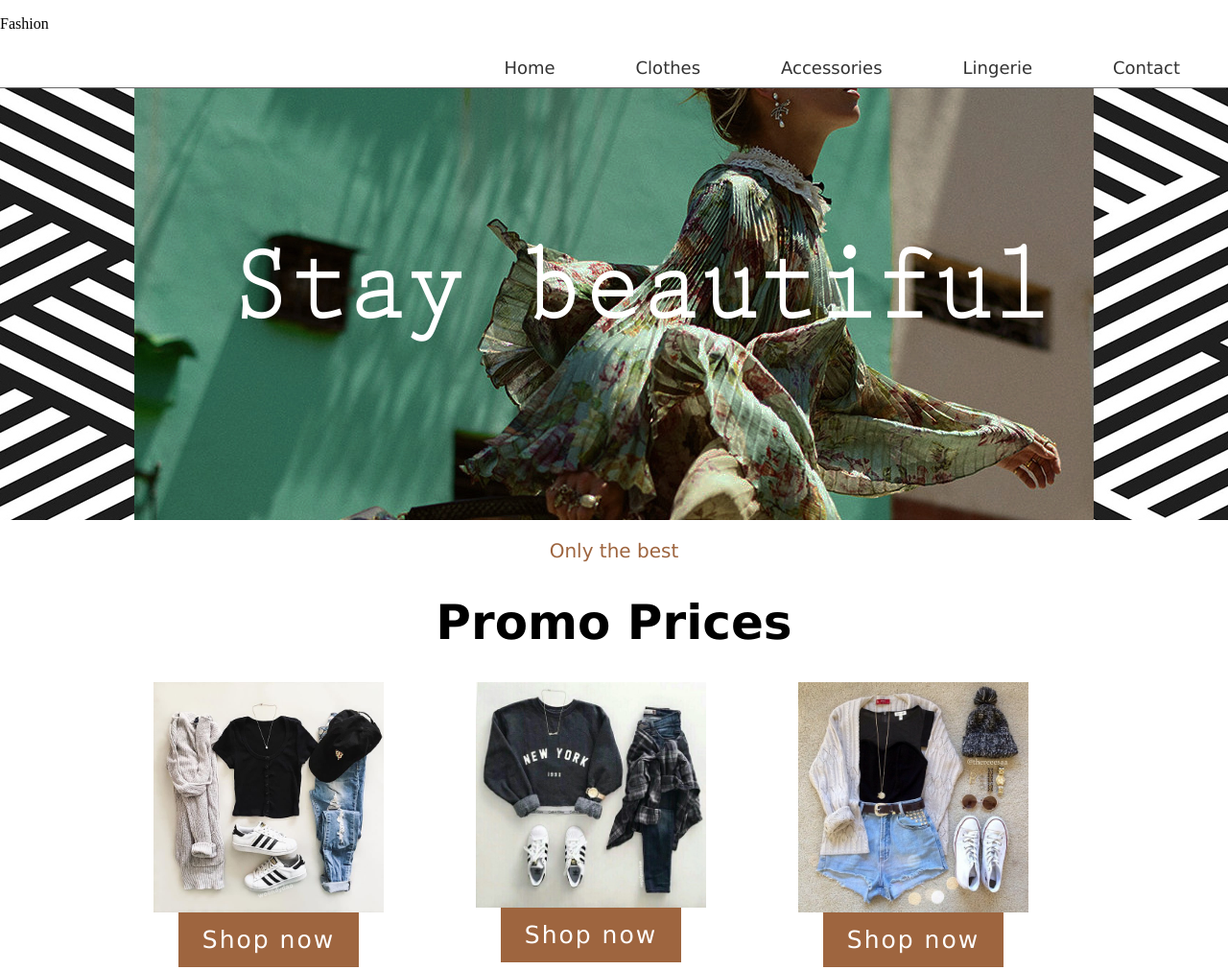
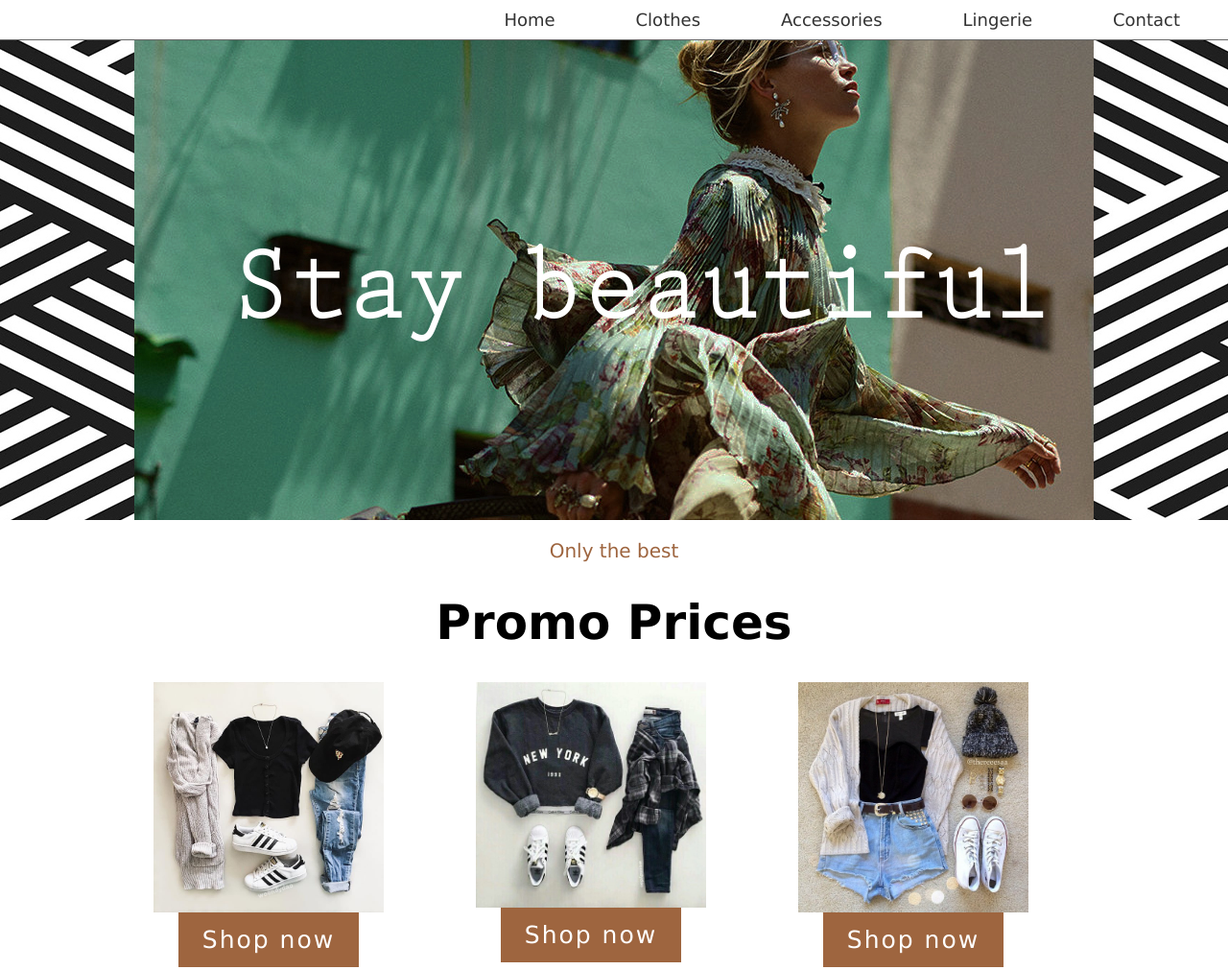
Before and after one commit to moumitaroychowdhury/moumi, a plain HTML site: page index.html in a window 1280 px wide. Shown: the top 1011 px of the page at 96% size. Drawn offline with Linux system fonts and the light colour scheme.

Commit message:
Update index.html

```diff
--- a/index.html
+++ b/index.html
@@ -8,8 +8,6 @@
 
 <body>
 <div class="header">
-<div class="logo">
-  <p>Fashion</p>
 <div class="navi">
 <ul>
 <li><a href="#">Home</a></li>
```
